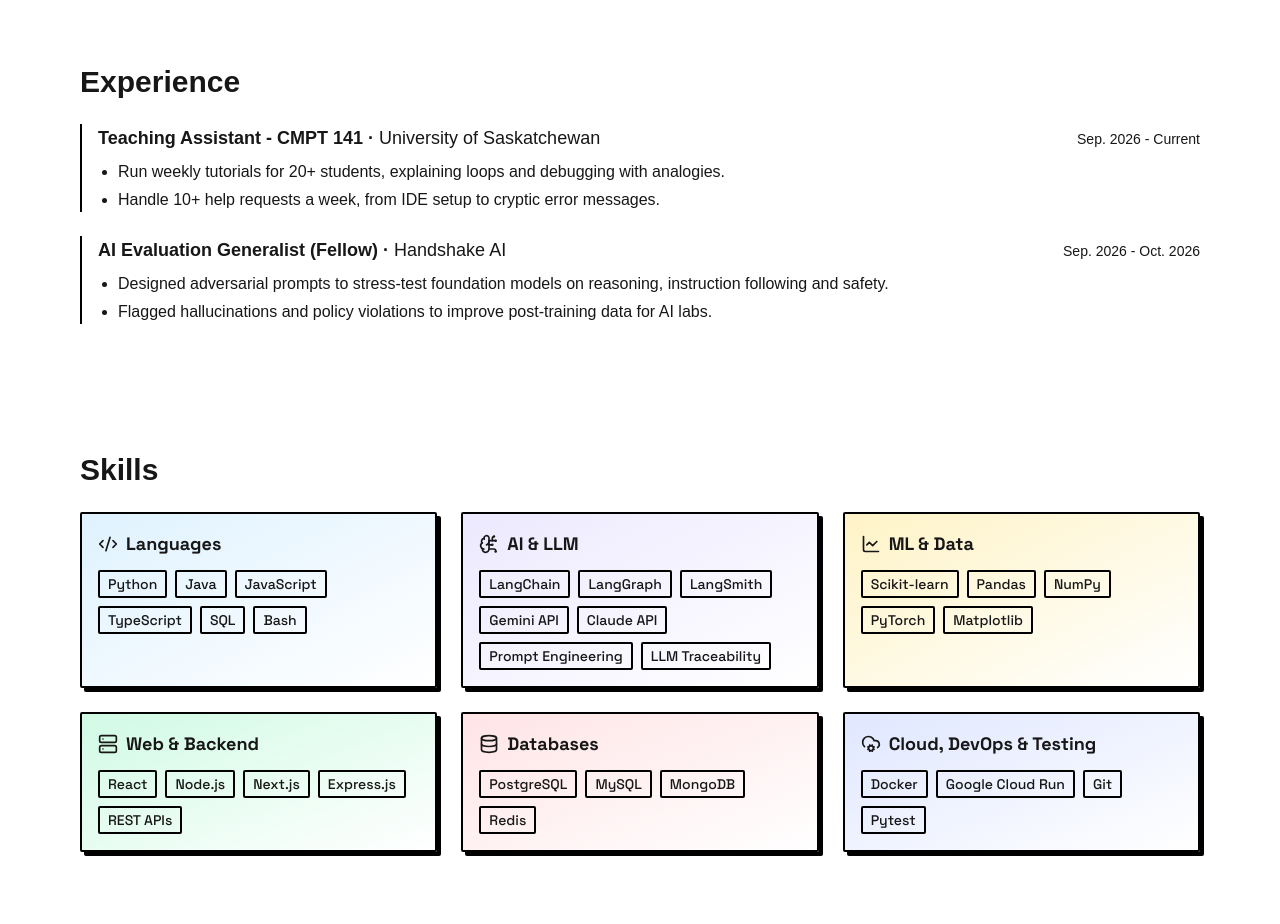
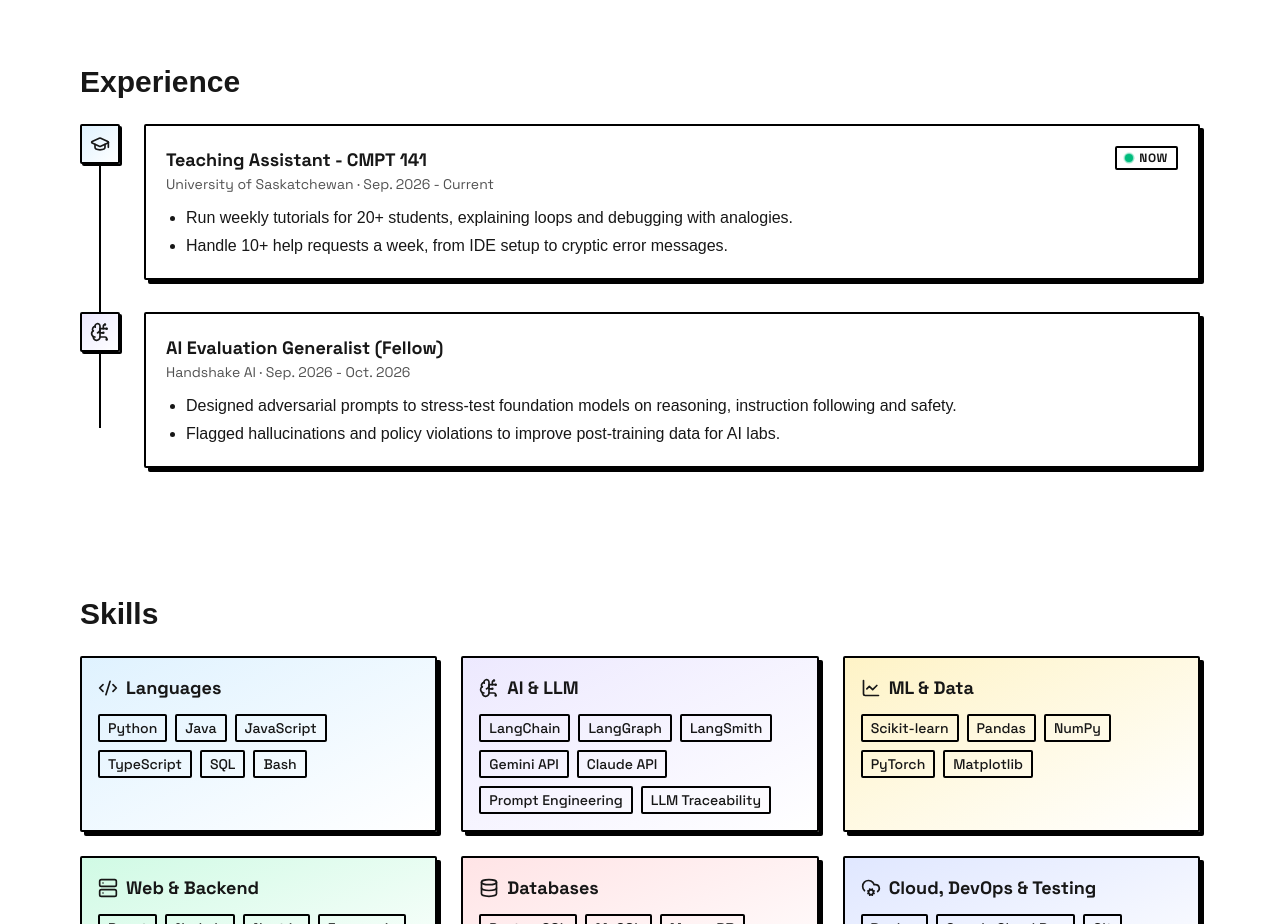
Before and after one commit to nhatle16/portfolio, a Next.js app: page / in a window 1280 px wide. Shown: the part 1600-2524 px from the top of the page. Built offline with nearby package versions, Linux system fonts and the light colour scheme.

Commit message:
feat: turn experience into an animated timeline
Cards reveal on scroll, lift on hover, and the current role gets a
pulsing Now badge; animations respect reduced motion.

```diff
--- a/src/components/Experience.tsx
+++ b/src/components/Experience.tsx
@@ -1,9 +1,17 @@
 // src/components/Experience.tsx
+import { BrainCircuit, GraduationCap, type LucideIcon } from "lucide-react";
+import { Reveal } from "./Reveal";
+
 type Job = {
   role: string;
   org: string;
   dates: string;
   points: string[];
+  icon: LucideIcon;
+  /** Gradient for the icon tile: light-mode colours, then dark-mode ones. Full class names so Tailwind finds them. */
+  bg: string;
+  /** Shows the pulsing "Now" badge. */
+  current?: boolean;
 };
 
 const jobs: Job[] = [
@@ -15,6 +23,9 @@ const jobs: Job[] = [
       "Run weekly tutorials for 20+ students, explaining loops and debugging with analogies.",
       "Handle 10+ help requests a week, from IDE setup to cryptic error messages."
     ],
+    icon: GraduationCap,
+    bg: "from-sky-100 to-white dark:from-sky-950 dark:to-background",
+    current: true,
   },
   {
     role: "AI Evaluation Generalist (Fellow)",
@@ -24,25 +35,56 @@ const jobs: Job[] = [
       "Designed adversarial prompts to stress-test foundation models on reasoning, instruction following and safety.",
       "Flagged hallucinations and policy violations to improve post-training data for AI labs."
     ],
+    icon: BrainCircuit,
+    bg: "from-violet-100 to-white dark:from-violet-950 dark:to-background",
   },
 ];
+
+function NowBadge() {
+  return (
+    <span className="inline-flex items-center gap-1.5 rounded-xs border-2 border-border bg-background px-2 py-0.5 font-grotesk text-xs font-bold uppercase tracking-wider">
+      {/* Solid dot with a pinging copy behind it; the ping stops for reduced-motion users. */}
+      <span aria-hidden="true" className="relative flex size-2">
+        <span className="absolute inline-flex size-full animate-ping rounded-full bg-emerald-500 opacity-75 motion-reduce:animate-none" />
+        <span className="relative inline-flex size-2 rounded-full bg-emerald-500" />
+      </span>
+      Now
+      <span className="sr-only"> (current role)</span>
+    </span>
+  );
+}
 
 export function Experience() {
   return (
     <section id="experience" className="py-16 space-y-6">
       <h2 className="text-3xl font-bold">Experience</h2>
-      <ol className="space-y-6">
-        {jobs.map((job) => (
-          <li key={`${job.org}-${job.role}`} className="border-l-2 border-black pl-4">
-            <div className="flex flex-wrap items-baseline justify-between gap-x-4">
-              <h3 className="text-lg font-semibold">
-                {job.role} · <span className="font-normal">{job.org}</span>
-              </h3>
-              <span className="text-sm">{job.dates}</span>
+      <ol className="relative space-y-8">
+        {/* Timeline spine, centred under the 2.5rem icon column */}
+        <span aria-hidden="true" className="absolute top-2 bottom-2 left-5 w-0.5 -translate-x-1/2 bg-border" />
+        {jobs.map((job, i) => (
+          <li key={`${job.org}-${job.role}`} className="relative grid grid-cols-[2.5rem_1fr] gap-4 sm:gap-6">
+            <div
+              className={`relative grid size-10 place-items-center rounded-xs border-2 border-border bg-linear-to-br ${job.bg} shadow-[2px_2px_0_0_var(--border)]`}
+            >
+              <job.icon aria-hidden="true" className="size-5" />
             </div>
-            <ul className="mt-2 list-disc pl-5 space-y-1">
-              {job.points.map((p) => <li key={p}>{p}</li>)}
-            </ul>
+            <Reveal delay={i * 120}>
+              {/* Same card as Skills/Contact; lifts on hover like the Contact buttons. */}
+              <article className="space-y-3 rounded-xs border-2 border-border bg-background p-5 shadow-[4px_4px_0_0_var(--border)] transition-all hover:-translate-x-0.5 hover:-translate-y-0.5 hover:shadow-[6px_6px_0_0_var(--border)]">
+                <div className="flex flex-wrap items-start justify-between gap-x-4 gap-y-2">
+                  <div>
+                    <h3 className="font-grotesk text-lg font-bold">{job.role}</h3>
+                    <p className="font-grotesk text-sm text-neutral-600 dark:text-neutral-400">
+                      {job.org} · {job.dates}
+                    </p>
+                  </div>
+                  {job.current && <NowBadge />}
+                </div>
+                <ul className="list-disc space-y-1 pl-5">
+                  {job.points.map((p) => <li key={p}>{p}</li>)}
+                </ul>
+              </article>
+            </Reveal>
           </li>
         ))}
       </ol>
--- /dev/null
+++ b/src/components/Reveal.tsx
@@ -0,0 +1,37 @@
+"use client";
+
+import { useEffect, useRef } from "react";
+
+// Fades and slides its children in the first time they scroll into view.
+// The hidden state is only set after mount, so the server HTML (and no-JS visitors) see everything.
+// The transition only runs on the way in (data-[reveal=shown]), so hiding on mount is instant, not a fade-out.
+export function Reveal({ children, delay = 0 }: { children: React.ReactNode; delay?: number }) {
+  const ref = useRef<HTMLDivElement>(null);
+
+  useEffect(() => {
+    const el = ref.current;
+    if (!el) return;
+    el.dataset.reveal = "hidden";
+    const observer = new IntersectionObserver(
+      ([entry]) => {
+        if (entry.isIntersecting) {
+          el.dataset.reveal = "shown";
+          observer.disconnect();
+        }
+      },
+      { threshold: 0.2 },
+    );
+    observer.observe(el);
+    return () => observer.disconnect();
+  }, []);
+
+  return (
+    <div
+      ref={ref}
+      style={{ transitionDelay: `${delay}ms` }}
+      className="data-[reveal=hidden]:translate-y-6 data-[reveal=hidden]:opacity-0 data-[reveal=shown]:transition data-[reveal=shown]:duration-700 data-[reveal=shown]:ease-out motion-reduce:data-[reveal=hidden]:translate-y-0 motion-reduce:data-[reveal=hidden]:opacity-100"
+    >
+      {children}
+    </div>
+  );
+}
```
